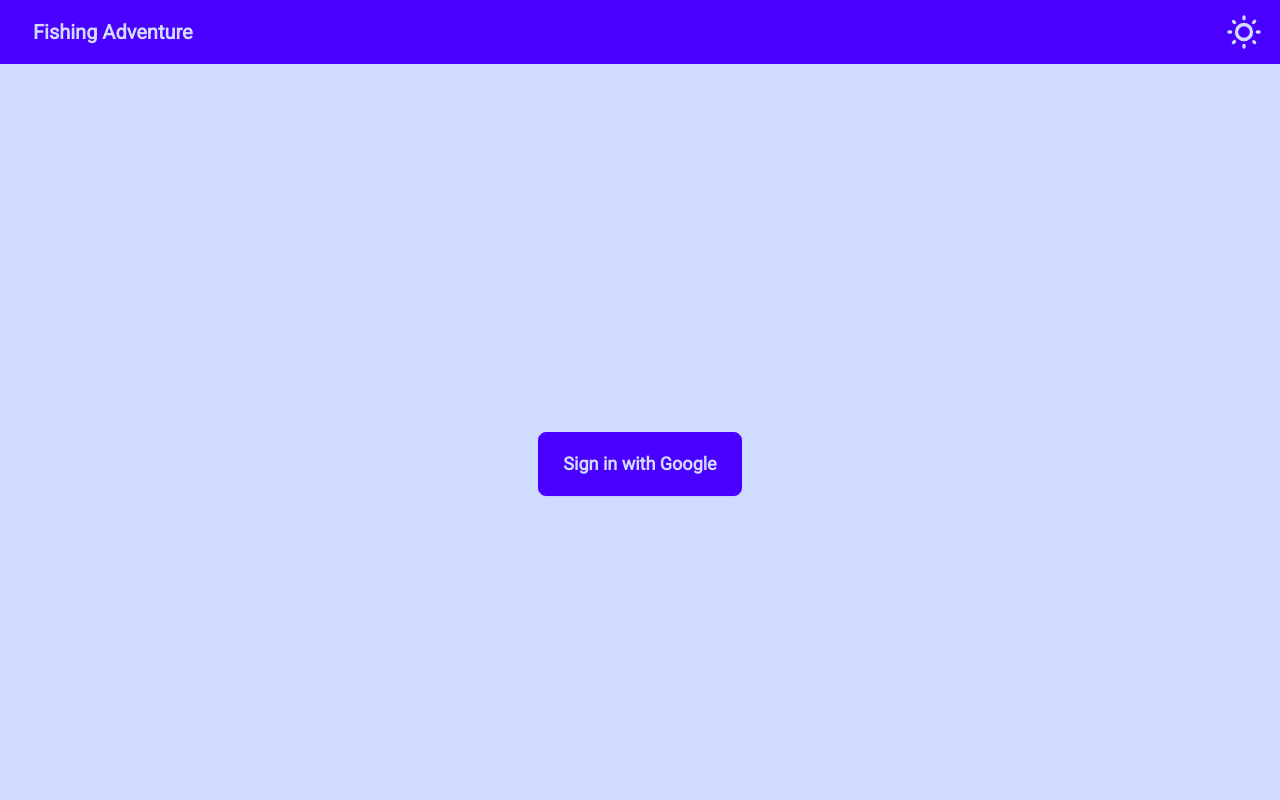
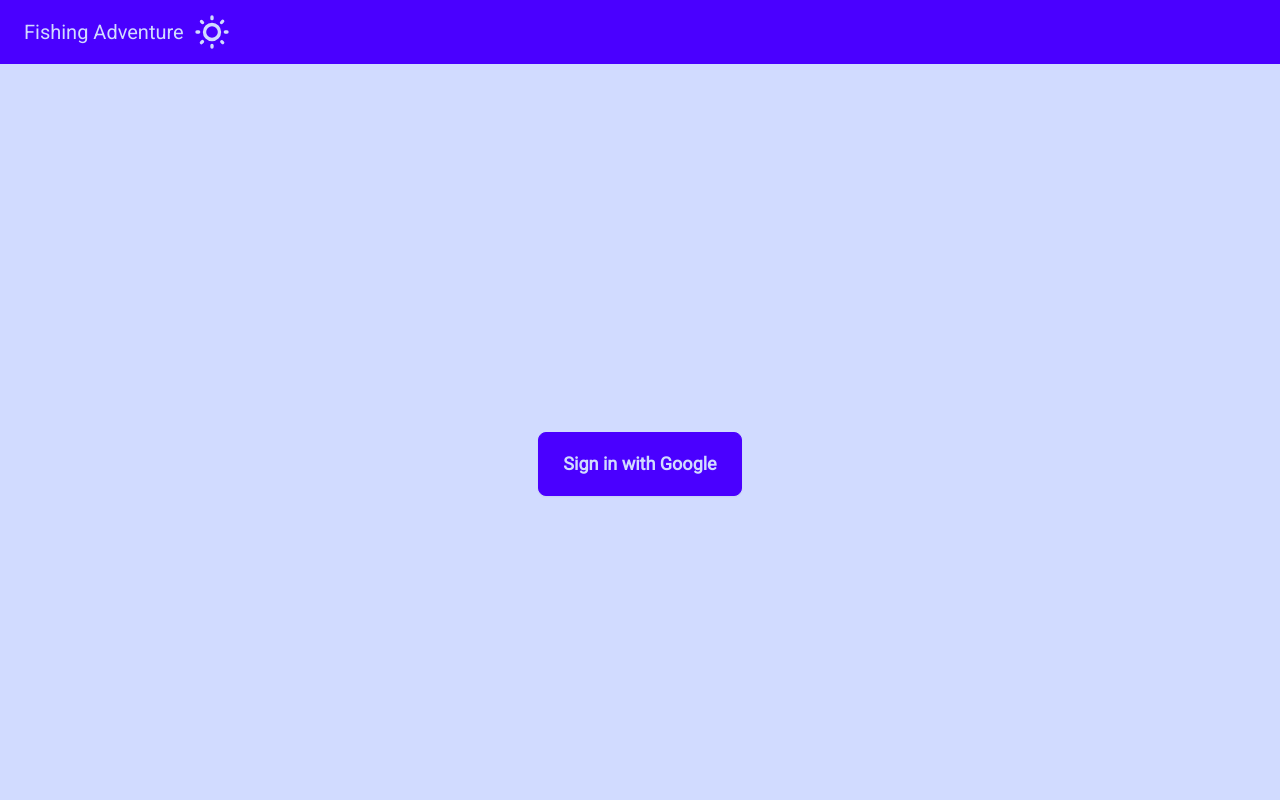
Before and after one commit to MarkoRisticTech/FishingAdventure, a Next.js app: page / in a window 1280 px wide. Shown: the top 800 px of the page. Built offline with nearby package versions, Linux system fonts and the light colour scheme; no server answers.

Commit message:
chore: small tweaks navbar

```diff
--- a/src/components/Navbar.tsx
+++ b/src/components/Navbar.tsx
@@ -32,12 +32,9 @@ export const Navbar = () => {
     return (
         <div className="navbar bg-primary text-primary-content px-4">
             <div className="flex-1">
-                <Link href="/" className="btn btn-ghost text-xl">
+                <Link href="/" className="p-2 text-xl">
                     Fishing Adventure
                 </Link>
-            </div>
-            <div className="flex-none">
-                <UserInfo />
                 <label className="swap swap-rotate">
                     <input
                         type="checkbox"
@@ -60,6 +57,7 @@ export const Navbar = () => {
                     </svg>
                 </label>
             </div>
+            <UserInfo />
         </div>
     )
 }
```
